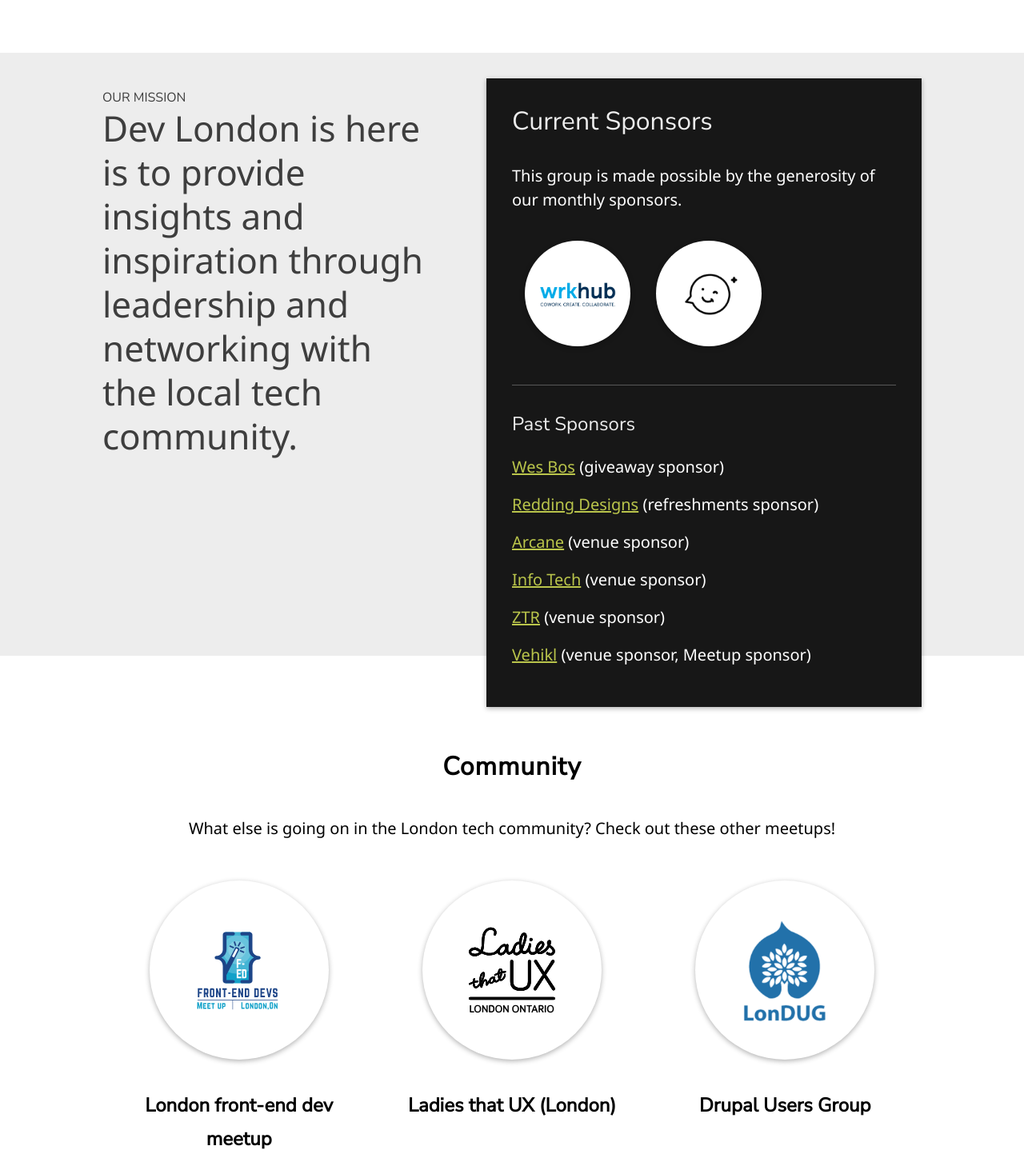
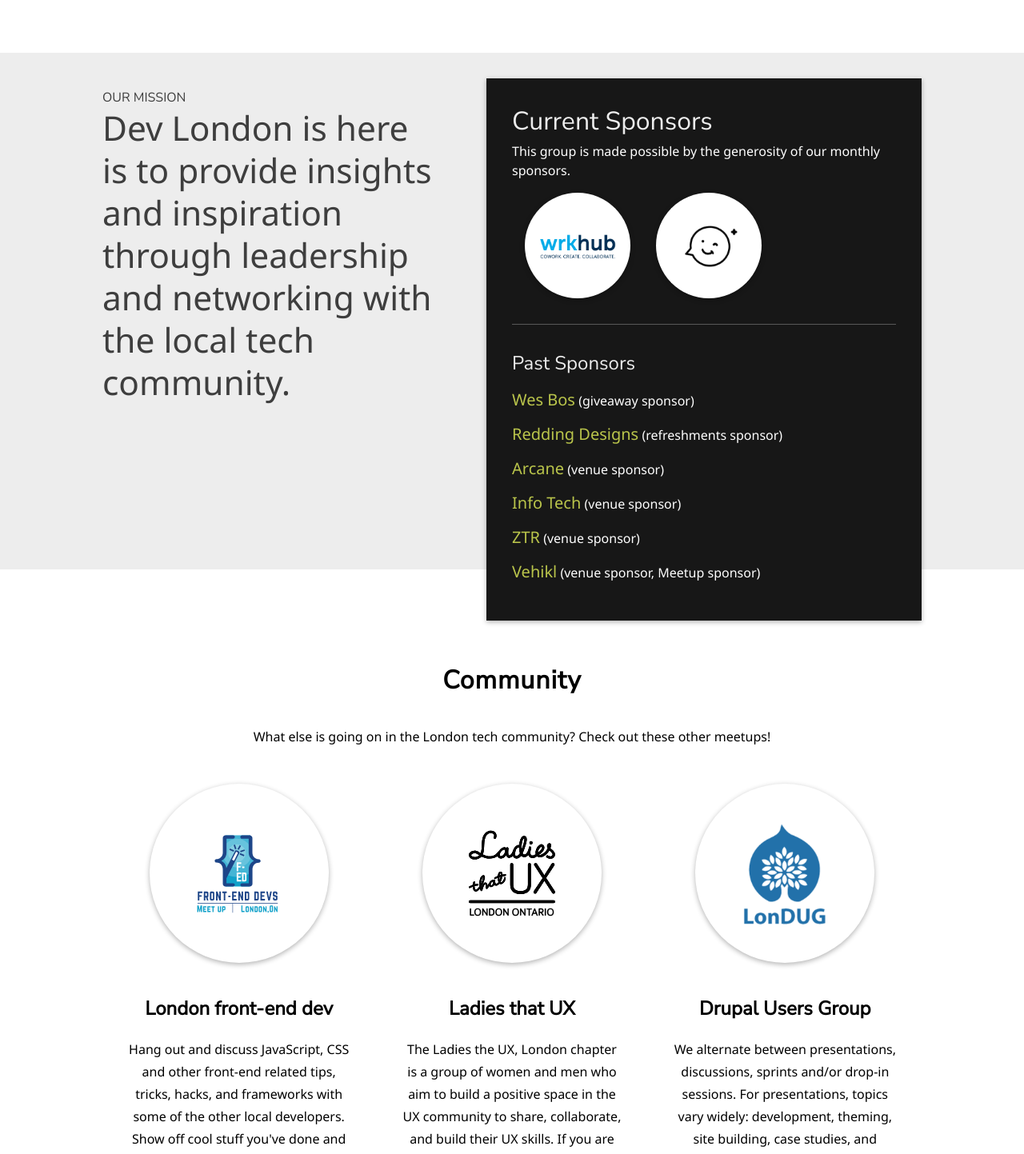
Before and after one commit to DevLdn/devldn-website, a React (Create React App) app in the folder client/: page / in a window 1280 px wide. Shown: the part 1200-2643 px from the top of the page at 80% size. Built offline with nearby package versions, Linux system fonts and the light colour scheme; no server answers.

Commit message:
updates font styles

```diff
--- a/client/src/components/Community.js
+++ b/client/src/components/Community.js
@@ -24,7 +24,7 @@
                 <img src={frontend} alt="Front End meetup logo" />
               </div>
             </a>
-            <h2>London front-end dev meetup</h2>
+            <h2>London front-end dev</h2>
             <p>
               Hang out and discuss JavaScript, CSS and other front-end related
               tips, tricks, hacks, and frameworks with some of the other local
@@ -43,7 +43,7 @@
                 <img src={ltux} alt="Front End meetup logo" />
               </div>
             </a>
-            <h2>Ladies that UX (London)</h2>
+            <h2>Ladies that UX</h2>
             <p>
               The Ladies the UX, London chapter is a group of women and men who
               aim to build a positive space in the UX community to share,
--- a/client/src/styles/_app.scss
+++ b/client/src/styles/_app.scss
@@ -378,7 +378,7 @@
     }
 
     p {
-        font-size: 2.75em;
+        font-size: 2.65em;
         font-weight: 500;
         line-height: 1.25em;
         margin-right: 1.5em;
@@ -405,7 +405,7 @@
     h1, h2 {
         color: $light-grey;
         font-weight: 100;
-        margin: 0 0 1em;
+        margin: 0;
     }
 
     a {
@@ -415,11 +415,14 @@
     .current {
         border-bottom: 1px solid rgba( $mid-grey, .5 );
         margin-bottom: 2em;
-        padding-bottom: 2em;
+        padding-bottom: 1em;
 
         .thanks {
-            font-size: 1.25em;
+            font-size: 1em;
+            font-weight: 300;
             line-height: 1.5em;
+            margin-top: .25em;
+            margin-bottom: 0;
         }
     }
 }
@@ -470,8 +473,15 @@
     text-align: left;
 
     .sponsor-list-item {
-        font-size: 1.25em;
+        font-size: 1em;
+        font-weight: 300;
         margin-bottom: 1em;
+
+        a {
+            font-size: 1.25em;
+            font-weight: 400;
+            text-decoration: none;
+        }
     }
 }
 
@@ -516,7 +526,7 @@
     }
 
     p {
-        font-size: 1.25em;
+        font-size: 1em;
     }
 
     .group-listings {
@@ -524,6 +534,7 @@
         flex-direction: row;
         align-items: flex-start;
         margin-top: 2em;
+        margin-bottom: 2em;
         width: 80vw;
         max-width: 1400px;
 
@@ -578,6 +589,10 @@
                 max-height: 80%;
                 max-width: 80%;
             }
+        }
+
+        h2 {
+            margin-bottom: 0;
         }
 
         h2, p {
```
